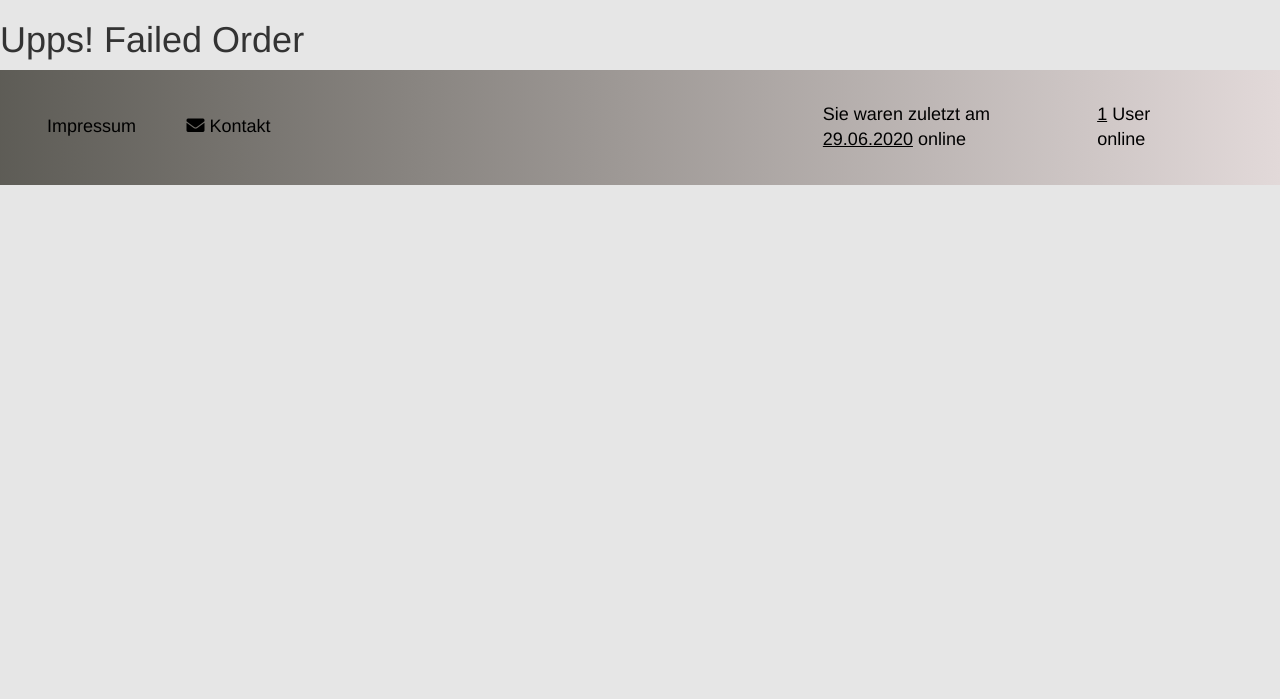
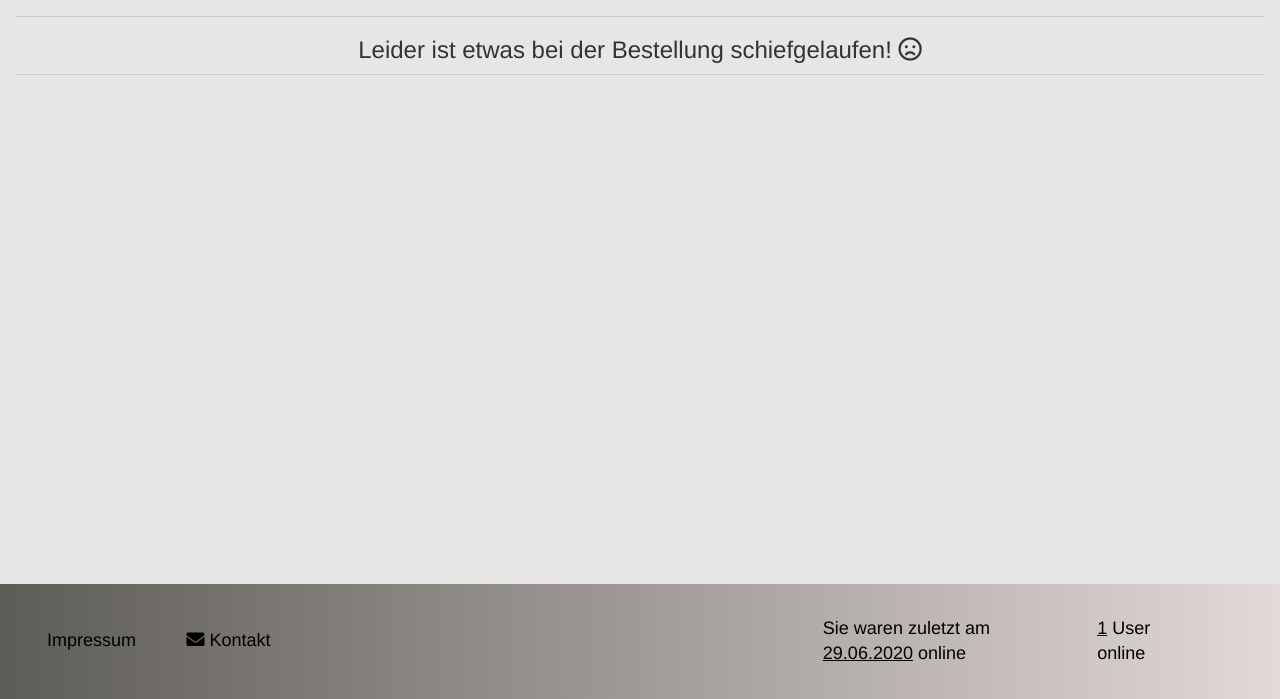
Before and after one commit to Tobi1809/hsrt_web-programming, a PHP site: page /html/orderFailed.php in a window 1280 px wide. Shown: the part 101-800 px from the top of the page. Run offline with PHP 8.4, Linux system fonts and the light colour scheme; a user stored in the database is signed in; data comes from the database, SQL or seed files in the repository.

Commit message:
Verbindung zur database wird überall geschlossen
+ auto formatting und kleinere änderungen

```diff
--- a/backendPhp/addItemToCart.php
+++ b/backendPhp/addItemToCart.php
@@ -4,7 +4,7 @@
 session_start();
 
 //Öffnen der Datenbank-Verbindung
-include("../backendPhp/dbConnection.php");
+//include("../backendPhp/dbConnection.php");
 
 //Die Klasse verfügbar machen
 include_once("../backendPhp/cart.php");
--- a/backendPhp/getTotalAmountForUsers.php
+++ b/backendPhp/getTotalAmountForUsers.php
@@ -4,7 +4,7 @@
     session_start();
 
     //Öffnen der Datenbank-Verbindung
-    include ("../backendPhp/dbConnection.php");
+    //include ("../backendPhp/dbConnection.php");
 
     //Die Klasse verfügbar machen
     include_once ("../backendPhp/cart.php");
--- a/html/checkout.php
+++ b/html/checkout.php
@@ -456,7 +456,3 @@ if (isset($_SESSION["uid"])) {
 </body>
 
 </html>
-
-<?php
-//mysqli_close($dbConnection);
-?>
--- a/html/orderFailed.php
+++ b/html/orderFailed.php
@@ -187,13 +187,17 @@ if (isset($_SESSION["login"])) {
     <!-- Main Content Start -->
     <div class="mainContent">
 
-        <h1>Upps! Failed Order</h1>
+        <div class="w3-container w3-center">
+            <div class="w3-panel w3-border-top w3-border-bottom">
+                <h3>Leider ist etwas bei der Bestellung schiefgelaufen! <i class="far fa-frown"></i></h3>
+            </div>
+        </div>
 
         <!-- Main content ends here -->
     </div>
 
     <!-- Fußleiste -->
-    <footer class="titleBand w3-padding-32">
+    <footer class="footer w3-padding-32">
 
         <div class="centerMargin"><a href="impressum.php">Impressum</a></div>
         <div class="centerMargin"><a href="contactForm.php"><i class="fas fa-envelope"></i> Kontakt</a></div>
--- a/html/orderSuccesfull.php
+++ b/html/orderSuccesfull.php
@@ -175,12 +175,12 @@
         </div>
 
         <div class="centerMargin">
-            <a href="home.php" class="centerMargin"><i class="fas fa-arrow-right"></i> Weiter shoppen</a>
+            <a href="home.php" class="centerMargin"> <i class="fas fa-arrow-right"></i> Weiter shoppen</a>
         </div>
     </div>
 
     <!-- Fußleiste -->
-    <footer class="footer w3-padding-24">
+    <footer class="titleBand w3-padding-24">
 
         <div class="centerMargin"><a href="impressum.php">Impressum</a></div>
         <div class="centerMargin"><a href="contactForm.php"><i class="fas fa-envelope"></i> Kontakt</a></div>
```
Also changed, not shown: html/shoppingCart.php (+8 -4 lines), backendPhp/processOrder.php (line endings or trailing spaces), html/aboutUs.php (line endings or trailing spaces), html/contactForm.php (line endings or trailing spaces), html/home.php (line endings or trailing spaces), html/impressum.php (line endings or trailing spaces), html/login.php (line endings or trailing spaces), html/myOrders.php (line endings or trailing spaces), html/register.php (line endings or trailing spaces).
